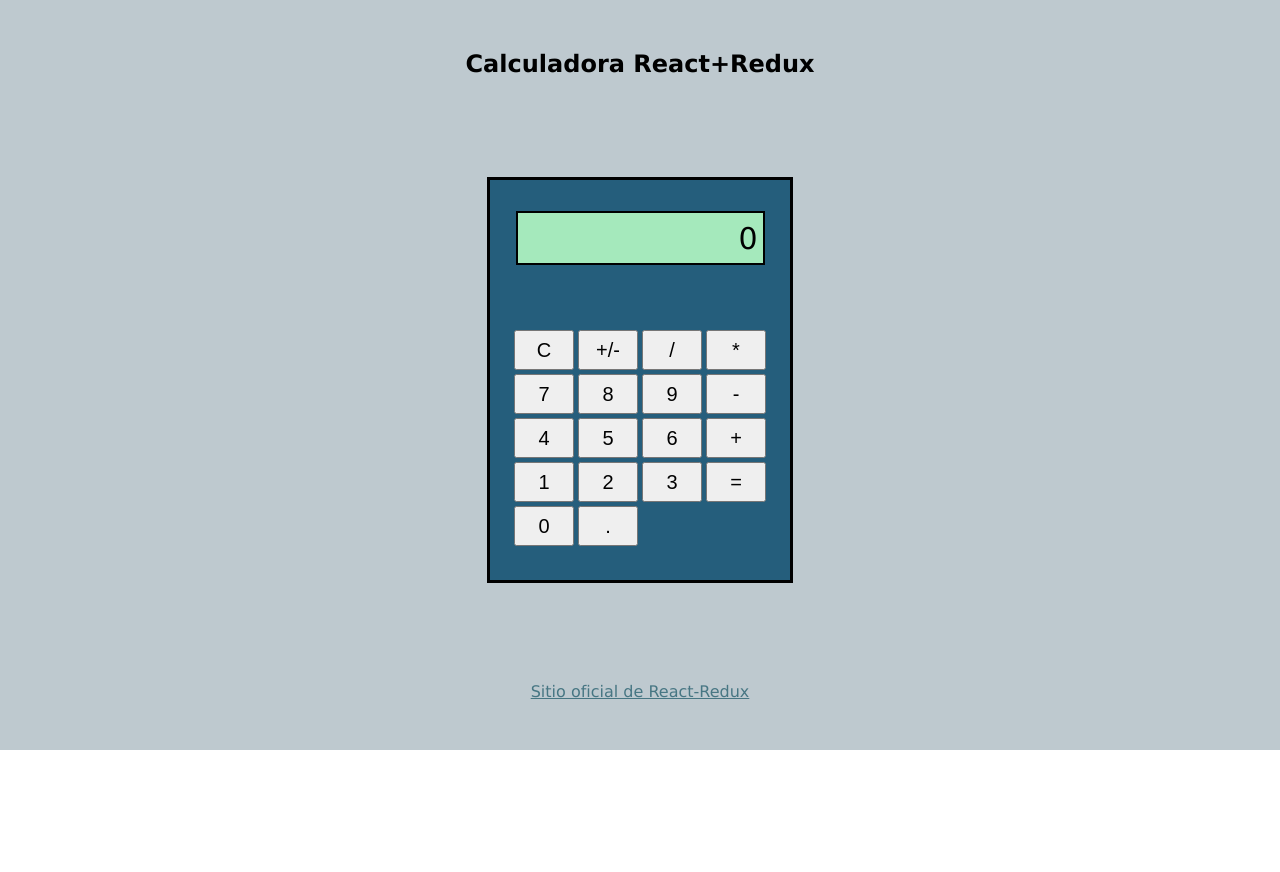
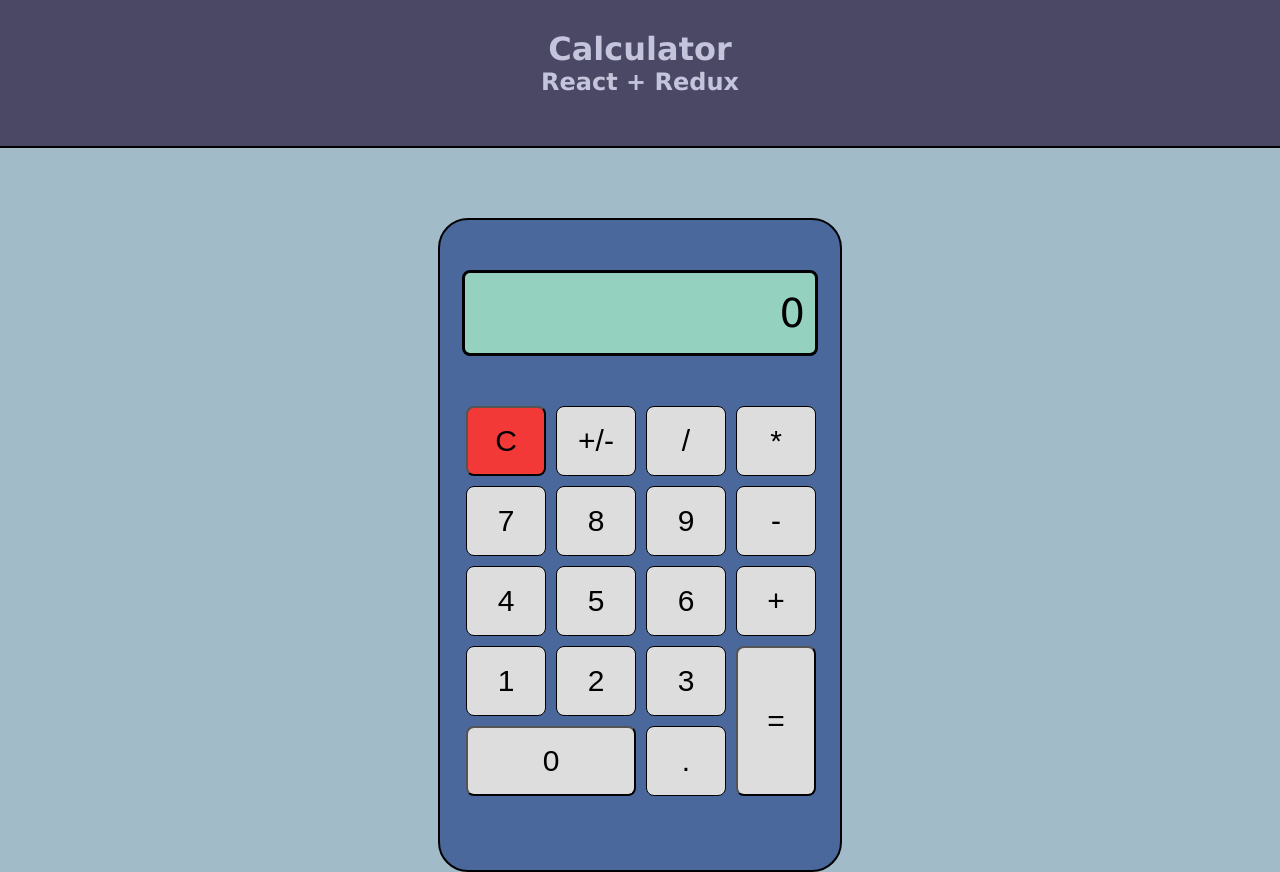
Before and after one commit to almadagaspar/calculator, a React (Create React App) app: page / in a window 1280 px wide. Before the commit the page ends 800 px from the top, so only its background shows below. Built offline with nearby package versions, Linux system fonts and the light colour scheme.

Commit message:
Added CSS Grid

```diff
--- a/public/index.html
+++ b/public/index.html
@@ -2,8 +2,7 @@
 <html lang="es">
   <head>
     <meta charset="utf-8" />
-    <title>Calculadora React+Redux</title>
-    <meta name="author" content="Gaspar Almada">
+    <title>Calculator React+Redux</title>
   </head>
   <body>
     <div id="root"></div>
--- a/src/App.css
+++ b/src/App.css
@@ -4,55 +4,100 @@
   padding: 0px;
 }
 
-.App {
+
+body {
+  background-color: #a2bbc9;
+  font-family: Verdana, Tahoma, sans-serif;
+}
+
+
+header {
+  text-align: center;
+  background-color: rgb(74, 72, 100);
+  color: rgb(196, 197, 221);
+  padding-top: 30px;
+  padding-bottom: 50px;
+  border-bottom: 2px solid black;
+}
+
+
+.calculator{
+  padding-top: 50px;
+  margin: 0px auto;
+  margin-top: 70px;
+  background-color: rgb(75, 104, 156);
+  height: 600px;
+  width: 400px;
+  border: 2px solid black;
+  border-radius: 30px;
+}
+
+
+.display{
+  background-color: rgb(148, 209, 191);
+  margin-top: 50px;
+  border: 3px solid black;
+
+  width: 85%;
+  height: 80px;
+  margin: 0px auto;
 
   display: flex;
-  justify-content: space-around;
+  justify-content: flex-end;
   align-items: center;
-  background-color: #bec9cf;
-  font-family: Verdana, Geneva, Tahoma, sans-serif;
-  height: 750px;
-  flex-direction: column;
+  line-height: 60px;
+  font-size: 40px;
+  padding-right: 10px;
+  border-radius: 8px;
+
+}
+
+.grid-container{
+  display: grid;
+  grid-template-columns: 90px 90px 90px 90px;
+  grid-template-rows: 80px 80px 80px 80px 80px;
+  width: 87%;
+  margin: 0px auto;
+  margin-top: 50px;;
+  /* border: 1px solid black; */
 
 }
 
 
-#calculator{
-  display: flex;
-  justify-content: center;
-  border: 3px solid black;
-  background-color: #255e7c;
-  flex-direction: column;
-  justify-content: space-around;
-  width: 300px;
-  height: 400px;
-  align-items: center;
+.btnNormal {
 
+  border: 1px, solid black;
+  width: 80px;
+  height: 70px;
+  background-color: rgb(221, 221, 221);
+  font-size: 30px;
+  border-radius: 8px;
 }
 
 
-#screen{
-  display: flex;
-  width: 80%;
-  height: 50px;
-  justify-content: flex-end;
-  align-items: center;
-  background-color: #a5e9bc;
-  border: 2px solid black;
+.btnEqual {
+  grid-row: 4 / 6;
+  grid-column: 4 / 5;
+  width: 80px;
+  height: 150px;
+  background-color: rgb(221, 221, 221);
   font-size: 30px;
-  padding-right: 5px;
-
+  border-radius: 8px;
 }
 
-.button{
-  width: 60px;
-  height: 40px;
-  font-size: 20px;
-  margin: 2px;
+.btnCero {
+  width: 170px;
+  height: 70px;
+  background-color: rgb(221, 221, 221);
+  grid-column: 1/3;
+  font-size: 30px;
+  border-radius: 8px;
 }
 
-
-
-.App-link {
-  color: #477683;
+.btnClear {
+  width: 80px;
+  height: 70px;
+  background-color: rgb(243, 56, 56);
+  font-size: 30px;
+  border-radius: 8px;
 }
--- a/src/App.js
+++ b/src/App.js
@@ -7,20 +7,21 @@ import Screen from './Screen.js';
 
 export default function App() {
   return (
-    <div className="App">
+    <div>
+      <header>
+        <h1>Calculator</h1>
+        <h2>React + Redux</h2>
+      </header>
 
-      <h2>Calculadora React+Redux</h2>
-
-      <div id="calculator">
-        <div id="screen">
+      <div className="calculator">
+        <div className="display">
           <Screen />      {/* Componente que muestra el numero ingresado, o el resultado obtenido de una operación */}
         </div>
-        <Buttons />     {/* Contenedor del componente Button */}
+
+        <div>
+          <Buttons />     {/* Contenedor del componente Button */}
+        </div>
       </div>
-
-      <p>
-        <a href="https://react-redux.js.org/" className="App-link" >Sitio oficial de React-Redux</a>
-      </p>
 
     </div>
   );
--- a/src/Button.js
+++ b/src/Button.js
@@ -6,6 +6,6 @@ import './App.css';
 
 export default function Button (props){
     return (
-        <button className="button" onClick={() => props.onClick(props.value)} id='miBoton'>{props.value}</button>    // El mismo character que muestre un boton en la página, será el parametro de la función 'onClick'.
+        <button onClick={() => props.onClick(props.value)} className={props.className} >{props.value}</button>    // El mismo character que muestre un boton en la página, será el parametro de la función 'onClick'.
     )
 }
--- a/src/Buttons.js
+++ b/src/Buttons.js
@@ -1,5 +1,6 @@
 import React from 'react';
 import Button from './Button.js';
+import './App.css';
 import { connect } from 'react-redux';        // Importo connect, que es la funcion que conecta este componente con Redux.
 import { nuevoNumero, operador, cambiarSigno, reiniciar, resultado } from './Actions';        // Importo las Actions Creators.
 
@@ -7,40 +8,30 @@ import { nuevoNumero, operador, cambiarSigno, reiniciar, resultado } from './Act
 // la función que se debe ejecutar al hacerce click en cada invocación a 'Button', y tambien el parametro 'value' para cada caso.
 function Buttons (props){  // A diferencia de un componente de Clase, un componente Funcional debe tener explicitamente el parámetro 'props'.
     return (
-        <div>
-            <div>
-                <Button onClick={props.reiniciar} value={'C'} />
-                <Button onClick={props.cambiarSigno} value={'+/-'} />
-                <Button onClick={props.operador} value={'/'} />
-                <Button onClick={props.operador} value={'*'} />
+        <div className="grid-container">
 
-            </div>
+                <Button onClick={props.reiniciar} value={'C'} className="btnClear" />
+                <Button onClick={props.cambiarSigno} value={'+/-'} className="btnNormal" />
+                <Button onClick={props.operador} value={'/'} className="btnNormal" />
+                <Button onClick={props.operador} value={'*'} className="btnNormal" />
 
-            <div>
-                <Button onClick={props.nuevoNumero} value={'7'} />
-                <Button onClick={props.nuevoNumero} value={'8'} />
-                <Button onClick={props.nuevoNumero} value={'9'} />
-                <Button onClick={props.operador} value={'-'} />
-            </div>
+                <Button onClick={props.nuevoNumero} value={'7'} className="btnNormal" />
+                <Button onClick={props.nuevoNumero} value={'8'} className="btnNormal" />
+                <Button onClick={props.nuevoNumero} value={'9'} className="btnNormal" />
+                <Button onClick={props.operador} value={'-'} className="btnNormal" />
 
-            <div>
-                <Button onClick={props.nuevoNumero} value={'4'} />
-                <Button onClick={props.nuevoNumero} value={'5'} />
-                <Button onClick={props.nuevoNumero} value={'6'} />
-                <Button onClick={props.operador} value={'+'} />
-            </div>
+                <Button onClick={props.nuevoNumero} value={'4'} className="btnNormal" />
+                <Button onClick={props.nuevoNumero} value={'5'} className="btnNormal" />
+                <Button onClick={props.nuevoNumero} value={'6'} className="btnNormal" />
+                <Button onClick={props.operador} value={'+'} className="btnNormal" />
 
-            <div>
-                <Button onClick={props.nuevoNumero} value={'1'} />
-                <Button onClick={props.nuevoNumero} value={'2'} />
-                <Button onClick={props.nuevoNumero} value={'3'} />
-                <Button onClick={props.resultado} value={'='} />
-            </div>
+                <Button onClick={props.nuevoNumero} value={'1'} className="btnNormal" />
+                <Button onClick={props.nuevoNumero} value={'2'} className="btnNormal" />
+                <Button onClick={props.nuevoNumero} value={'3'} className="btnNormal" />
+                <Button onClick={props.resultado} value={'='}  className="btnEqual"/>
 
-            <div>
-                <Button onClick={props.nuevoNumero} value={'0'} />
-                <Button onClick={props.nuevoNumero} value={'.'} />
-            </div>
+                <Button onClick={props.nuevoNumero} value={'0'} className="btnCero" />
+                <Button onClick={props.nuevoNumero} value={'.'} className="btnNormal" />
 
         </div>
 
```
